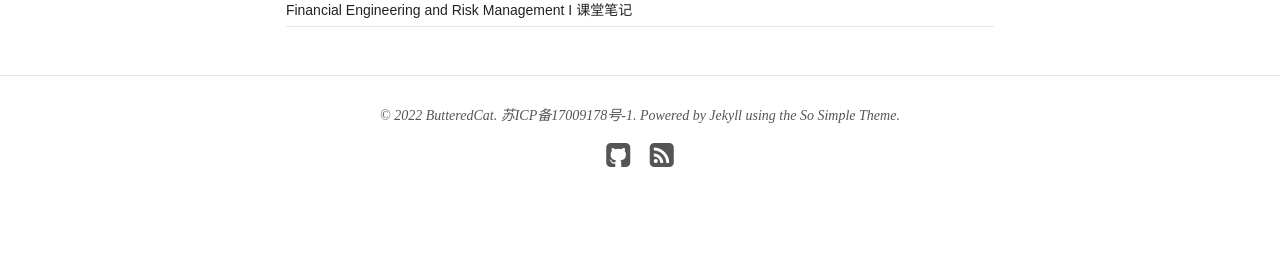
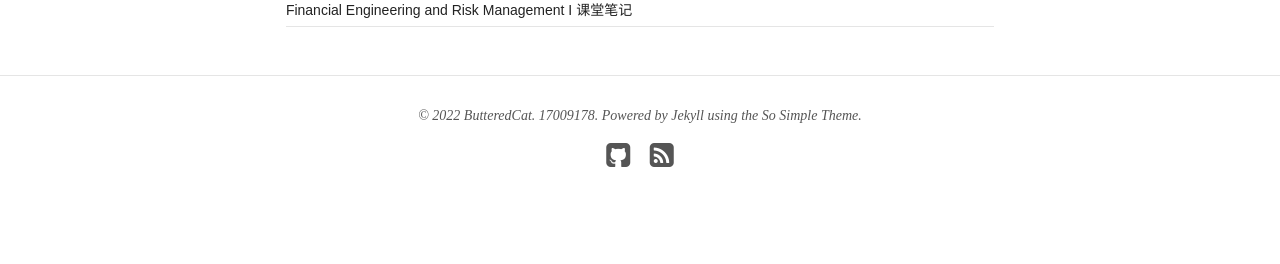
Before and after one commit to ButteredCat/butteredcat.github.io, a Jekyll site: the page built from index.html, in a window 1280 px wide. Shown: the part 1171-1435 px from the top of the page. Built offline with Jekyll 4.4.1, drawn with Linux system fonts in a browser that asks for light colours; nearby versions of some CDN libraries.

Commit message:
Update footer.html
调试

```diff
--- a/_includes/footer.html
+++ b/_includes/footer.html
@@ -1,6 +1,6 @@
 {% if site.owner.google.ad-client and site.owner.google.ad-slot %}{% include ad-footer.html %}{% endif %}
 
-<span>&copy; {{ site.time | date: '%Y' }} {{ site.owner.name }}.  <a href="https://beian.miit.gov.cn/">苏ICP备17009178号-1</a>. Powered by <a href="http://jekyllrb.com" rel="nofollow">Jekyll</a> using the <a href="https://mademistakes.com/work/so-simple-jekyll-theme/" rel="nofollow">So Simple Theme</a>.</span>
+<span>&copy; {{ site.time | date: '%Y' }} {{ site.owner.name }}. <a href="https://beian.miit.gov.cn/">17009178</a>. Powered by <a href="http://jekyllrb.com" rel="nofollow">Jekyll</a> using the <a href="https://mademistakes.com/work/so-simple-jekyll-theme/" rel="nofollow">So Simple Theme</a>.</span>
 <div class="social-icons">
 	{% if site.owner.twitter %}<a href="https://twitter.com/{{ site.owner.twitter }}" title="{{ site.owner.name}} on Twitter" target="_blank"><i class="fa fa-twitter-square fa-2x"></i></a>{% endif %}
 	{% if site.owner.facebook %}<a href="https://facebook.com/{{ site.owner.facebook }}" title="{{ site.owner.name}} on Facebook" target="_blank"><i class="fa fa-facebook-square fa-2x"></i></a>{% endif %}
```
